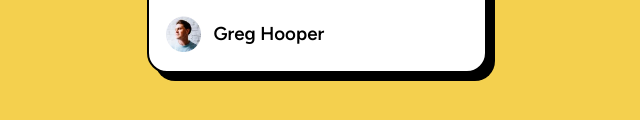
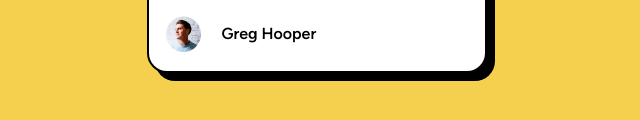
Before and after one commit to GustaMnds/Blog, a plain HTML site: page index.html in a window 1280 px wide. Shown: the part 568-688 px from the top of the page, 323-963 px from the left. Drawn offline with Linux system fonts and the light colour scheme.

Commit message:
Update index.html

```diff
--- a/index.html
+++ b/index.html
@@ -30,13 +30,13 @@
        </div>
        <br>
        <div class="subject">
-         <p>There languagens are the back home very <br> website, defining structure, content, and <br> presentation </p>
+         <p>There languagens are the back home very <br> website, defining structure, content, and <br> presentation</p>
        </div>
        <br>
        <div class="perfil">
          <img src="assets/images/image-avatar.webp" alt="">
          <div class="name">
-           <h3>Greg Hooper</h3>
+           <strong><p>Greg Hooper</p></strong>
          </div>
        </div>
        <br>
```
